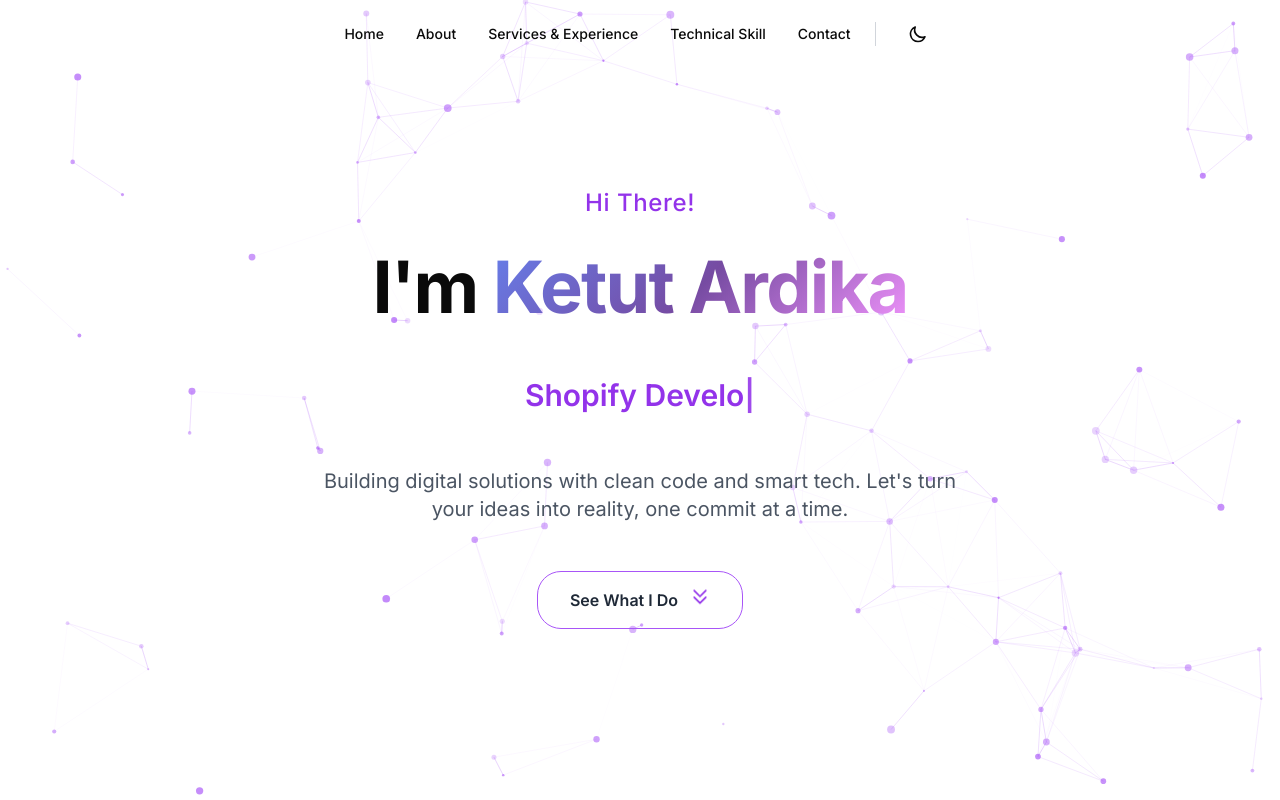
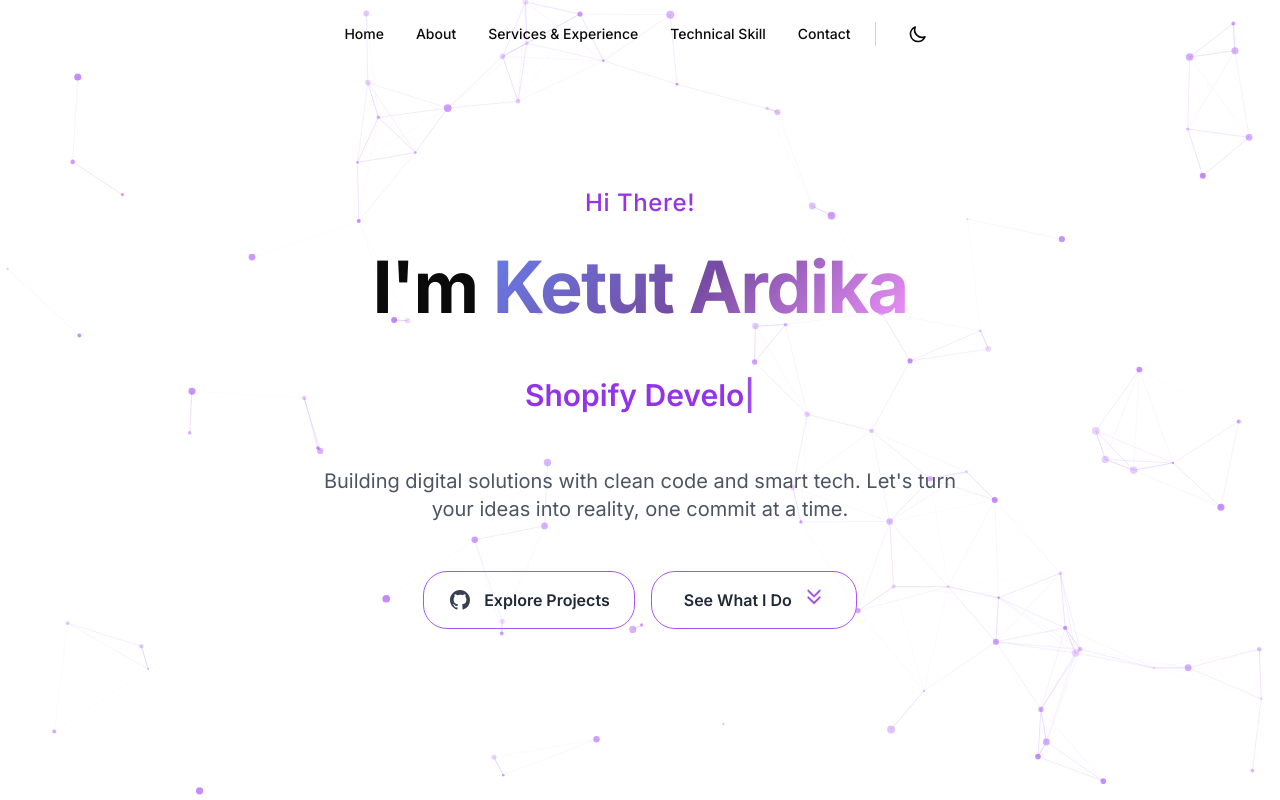
Before and after one commit to ketutardika/ketutardika.github.io, a Next.js app: page / in a window 1280 px wide. Shown: the top 800 px of the page. Built offline with nearby package versions, Linux system fonts and the light colour scheme.

Commit message:
Update Hero.tsx

```diff
--- a/components/sections/Hero.tsx
+++ b/components/sections/Hero.tsx
@@ -22,6 +22,7 @@ export default function Hero() {
                   'WordPress Engineer',
                   'Shopify Developer',
                   'Technical Lead',
+                  'AI Researcher',
                 ]}
                 className="text-purple-600 dark:text-purple-400"
               />
@@ -30,7 +31,29 @@ export default function Hero() {
               Building digital solutions with clean code and smart tech.
               Let's turn your ideas into reality, one commit at a time.
             </p>
-            <div className="flex justify-center pt-4">
+            <div className="flex justify-center items-center gap-4 pt-4">
+              <a
+                href="https://github.com/ketutardika/"
+                target="_blank"
+                rel="noopener noreferrer"
+                className="group px-6 py-4 rounded-3xl border border-purple-500 hover:border-purple-500/50 transition-all duration-500 flex items-center gap-3"
+                aria-label="GitHub"
+              >
+                <svg
+                  className="w-6 h-6 text-gray-700 dark:text-gray-300 group-hover:text-purple-600 dark:group-hover:text-purple-400 transition-colors"
+                  fill="currentColor"
+                  viewBox="0 0 24 24"
+                >
+                  <path
+                    fillRule="evenodd"
+                    d="M12 2C6.477 2 2 6.484 2 12.017c0 4.425 2.865 8.18 6.839 9.504.5.092.682-.217.682-.483 0-.237-.008-.868-.013-1.703-2.782.605-3.369-1.343-3.369-1.343-.454-1.158-1.11-1.466-1.11-1.466-.908-.62.069-.608.069-.608 1.003.07 1.531 1.032 1.531 1.032.892 1.53 2.341 1.088 2.91.832.092-.647.35-1.088.636-1.338-2.22-.253-4.555-1.113-4.555-4.951 0-1.093.39-1.988 1.029-2.688-.103-.253-.446-1.272.098-2.65 0 0 .84-.27 2.75 1.026A9.564 9.564 0 0112 6.844c.85.004 1.705.115 2.504.337 1.909-1.296 2.747-1.027 2.747-1.027.546 1.379.202 2.398.1 2.651.64.7 1.028 1.595 1.028 2.688 0 3.848-2.339 4.695-4.566 4.943.359.309.678.92.678 1.855 0 1.338-.012 2.419-.012 2.747 0 .268.18.58.688.482A10.019 10.019 0 0022 12.017C22 6.484 17.522 2 12 2z"
+                    clipRule="evenodd"
+                  />
+                </svg>
+                <span className="text-base font-semibold text-gray-800 dark:text-gray-200 group-hover:text-purple-600 dark:group-hover:text-purple-400 transition-colors">
+                  Explore Projects
+                </span>
+              </a>
               <button
                 onClick={() => {
                   const aboutSection = document.getElementById('about');
```
